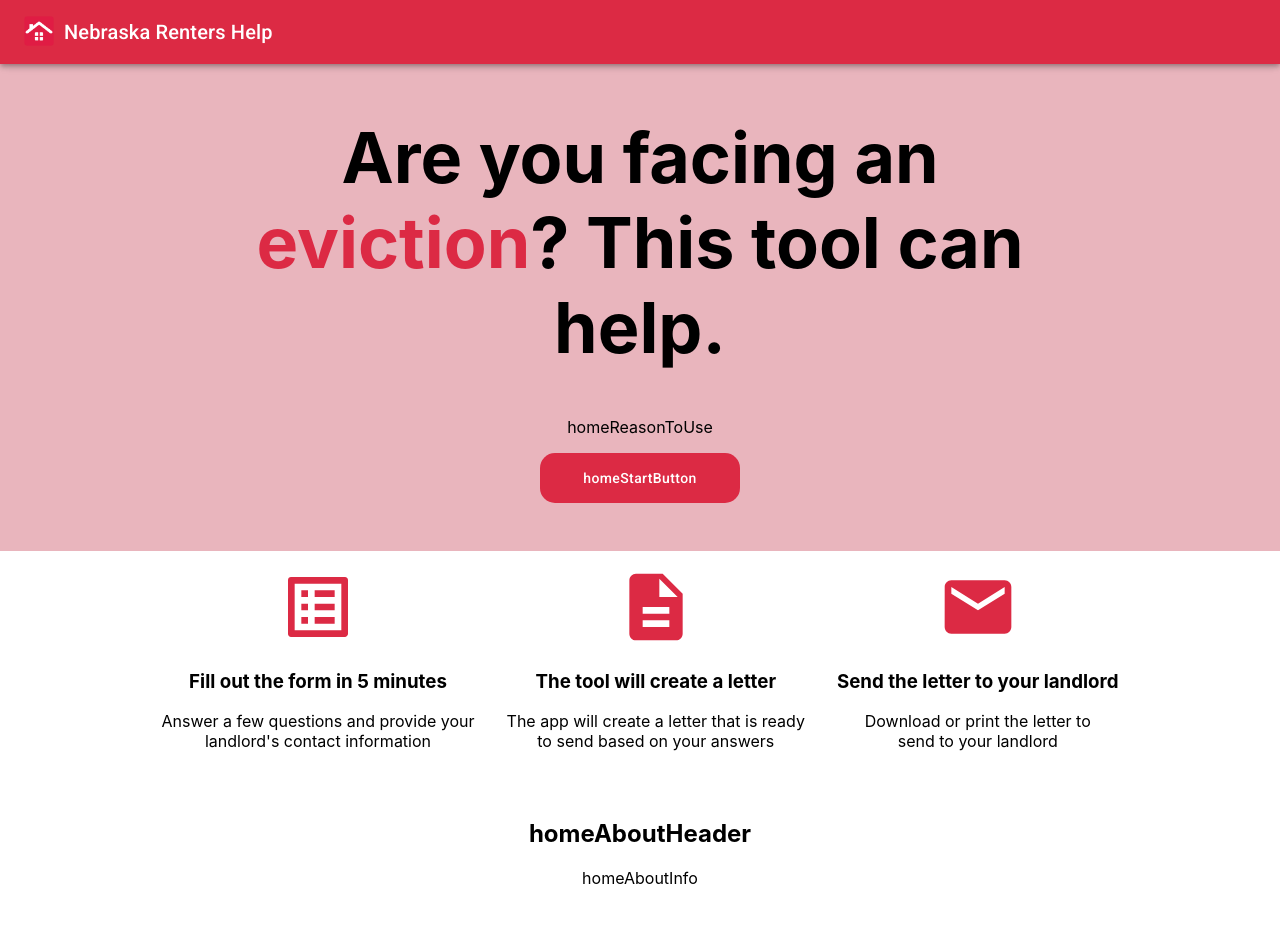
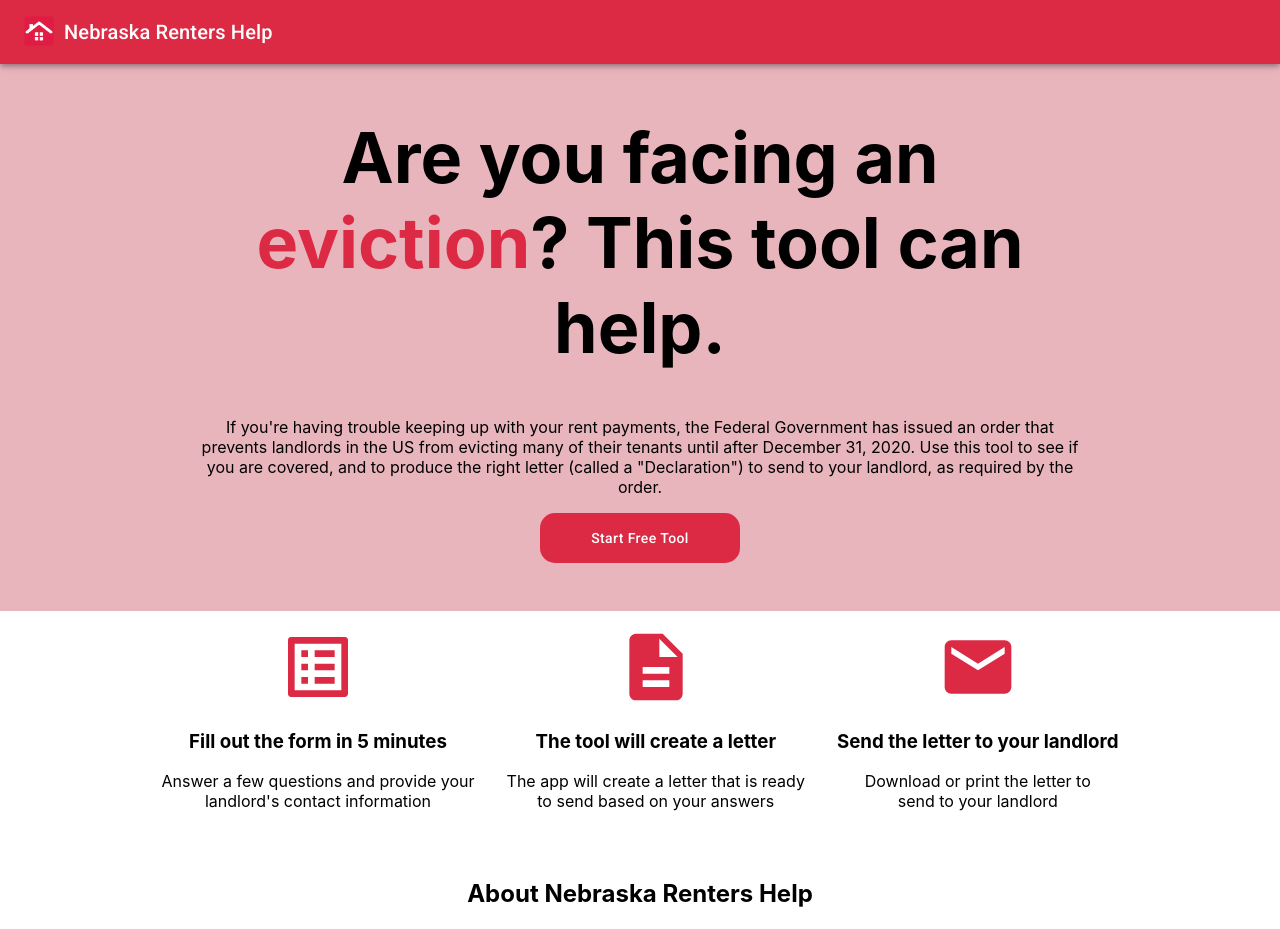
Before and after one commit to opennebraska/renters-help, a React (Create React App) app: page / in a window 1280 px wide. Shown: the top 929 px of the page. Built offline with nearby package versions, Linux system fonts and the light colour scheme.

Commit message:
#18 Putting the translations back into en.js that are used by the useTranslations hook

```diff
--- a/src/translations/en.js
+++ b/src/translations/en.js
@@ -1,6 +1,23 @@
 const translations =  {
   translation: {
 
+    homeAboutHeader: 'About Nebraska Renters Help',
+    homeAboutInfo: 'Nebraska Renters Help was built by Code for Nebraska. ' +
+        'The purpose of the site is to provide self-help tools and resources so struggling ' +
+        'Nebraska renters can obtain entitled protection under the current ' +
+        'CDC Federal Eviction Moratorium. The information in Nebraska Renters Help does not constitute legal ' +
+        'advice and must not be used as a substitute for the advice of a lawyer qualified to give advice ' +
+        'on legal issues pertaining to housing. We can help direct you to free legal services if ' +
+        'necessary.',
+    homeLanguagePreference: 'Prefiere Español?',
+    homeOtherRentalAssistance: 'Other Rental Assistance',
+    homeReasonToUse: "If you're having trouble keeping up with your rent payments, the Federal Government has issued an\n" +
+        "order that prevents\n" +
+        "landlords in the US from evicting many of their tenants until after December 31, 2020. Use this\n" +
+        "tool to see if you are covered,\n" +
+        "and to produce the right letter (called a \"Declaration\") to send to your landlord, as required\n" +
+        "by the order.",
+    homeStartButton: 'Start Free Tool',
   }
 }
 
```
